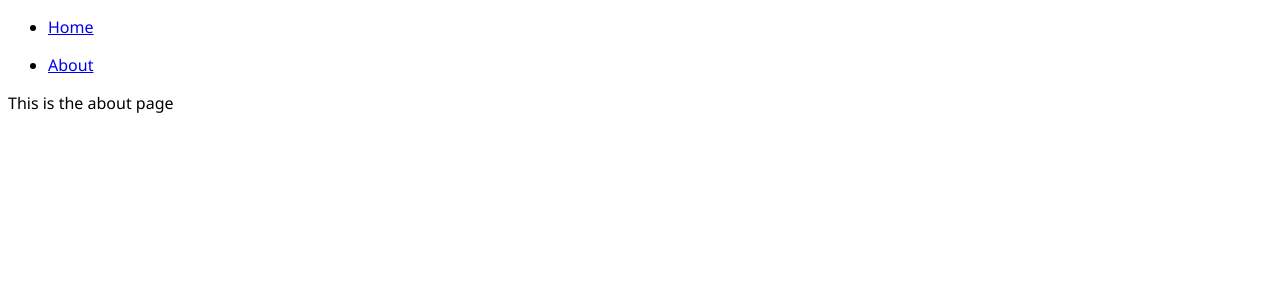
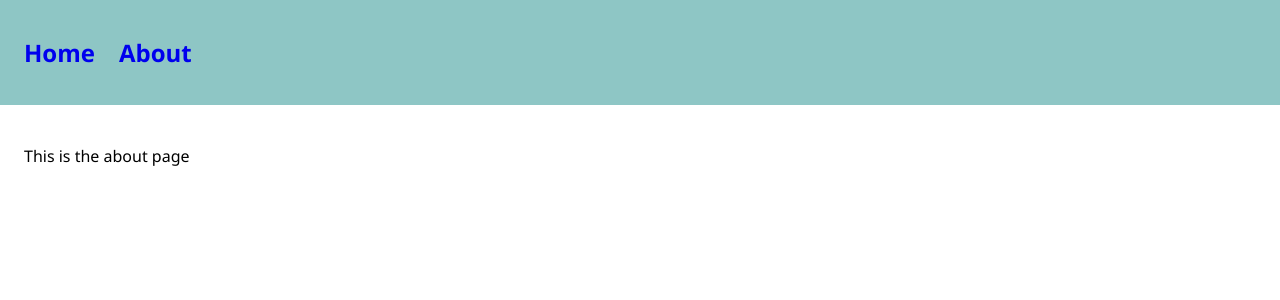
Before and after one commit to bobbygraczyk/mbs, a React (Create React App) app: page /about in a window 1280 px wide. Shown: the top 300 px of the page. Built offline with nearby package versions, Linux system fonts and the light colour scheme.

Commit message:
More layout

```diff
--- a/src/App.scss
+++ b/src/App.scss
@@ -2,9 +2,11 @@ $teal: #8EC6C5;
 $purple: #8566AA;
 $sitke: 'Sitka';
 
-body {
+body, html {
   font-family: 'Segoe UI', sans-serif;
   width: 100vw;
+  margin: 0;
+  padding: 0;
 }
 
 .frame {
@@ -19,8 +21,29 @@ body {
   display: inline-block;
 }
 
+.nav-wrapper {
+  padding: 12px 0px;
+  background-color: $teal;
+  color: white;
+}
+
+nav a {
+  display: inline-block;
+  width: fit-content;
+  text-decoration: none;
+  padding: 0px 24px 0px 0px;
+}
+
+nav a:visited {
+  color: white;
+}
+
 
 @media screen and (min-width: 780px) {
+  nav a {
+    font-size: 24px;
+    font-weight: 600;
+  }
   .frame {
     max-width: 1280px;
     padding: 24px;
--- a/src/components/nav.js
+++ b/src/components/nav.js
@@ -7,18 +7,16 @@ import {
 class Nav extends React.Component {
     render() {
         return (
-            <nav>
-                <ul>
-                    <li>
+            <div class="nav-wrapper">
+                <div class="frame">
+                    <nav>
                         <Link to='/'>Home</Link>
-                    </li>
-                </ul>
-                <ul>
-                    <li>
                         <Link to='/about'>About</Link>
-                    </li>
-                </ul>
-            </nav>
+                    </nav>
+                </div>
+            </div>
+
+
         );
     }
 }
--- a/src/views/about.js
+++ b/src/views/about.js
@@ -3,7 +3,9 @@ import React from 'react';
 class About extends React.Component {
     render() {
         return (
-            <p>This is the about page</p>
+            <div class="frame">
+                <p>This is the about page</p>
+            </div>
         );
     }
 }
```
